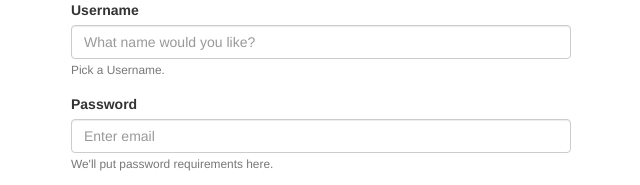
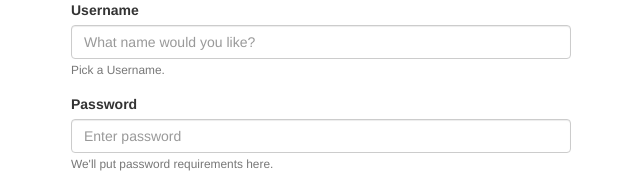
Before and after one commit to gfnation/check, a website: page node-server/html/invited.html in a window 1280 px wide. Shown: the top 185 px of the page, 319-959 px from the left. Drawn offline with nearby package versions, Linux system fonts and the light colour scheme.

Commit message:
Fix place holder on password

```diff
--- a/node-server/html/invited.html
+++ b/node-server/html/invited.html
@@ -28,7 +28,7 @@ div {
 
 <div class="form-group">
     <label for="PASSinput">Password</label>
-        <input type="password" class="form-control" id="exampleInputEmail1" aria-describedby="emailHelp" placeholder="Enter email">
+        <input type="password" class="form-control" id="exampleInputEmail1" aria-describedby="emailHelp" placeholder="Enter password">
     <small id="emailHelp" class="form-text text-muted">We'll put password requirements here.</small>
   </div>
 
```
